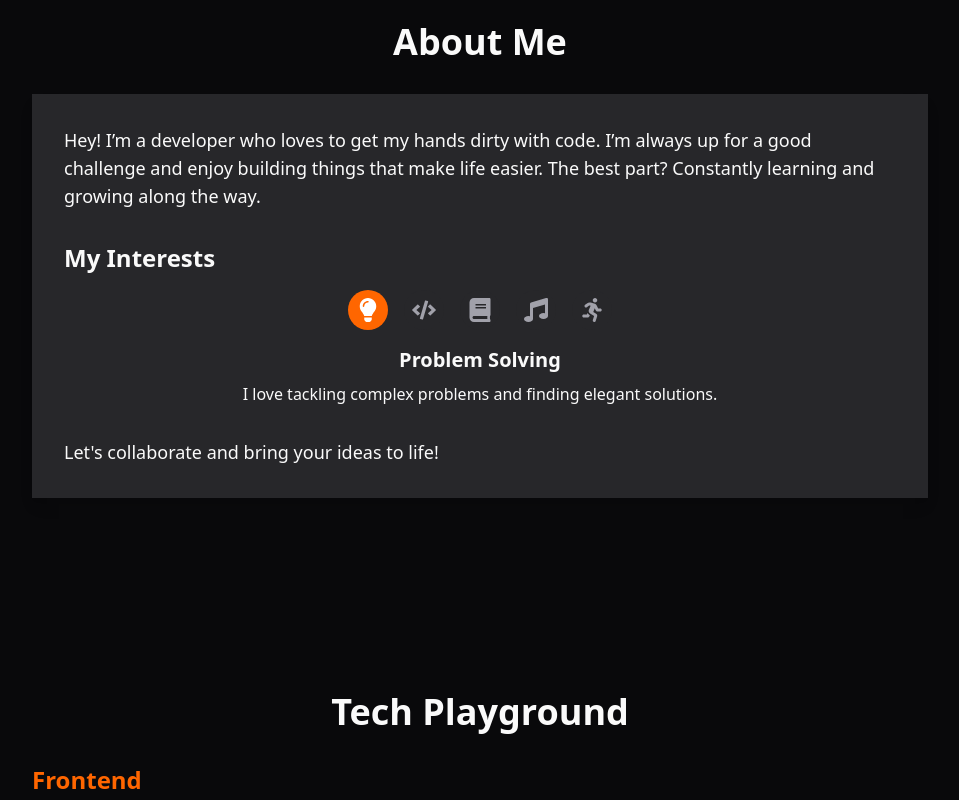
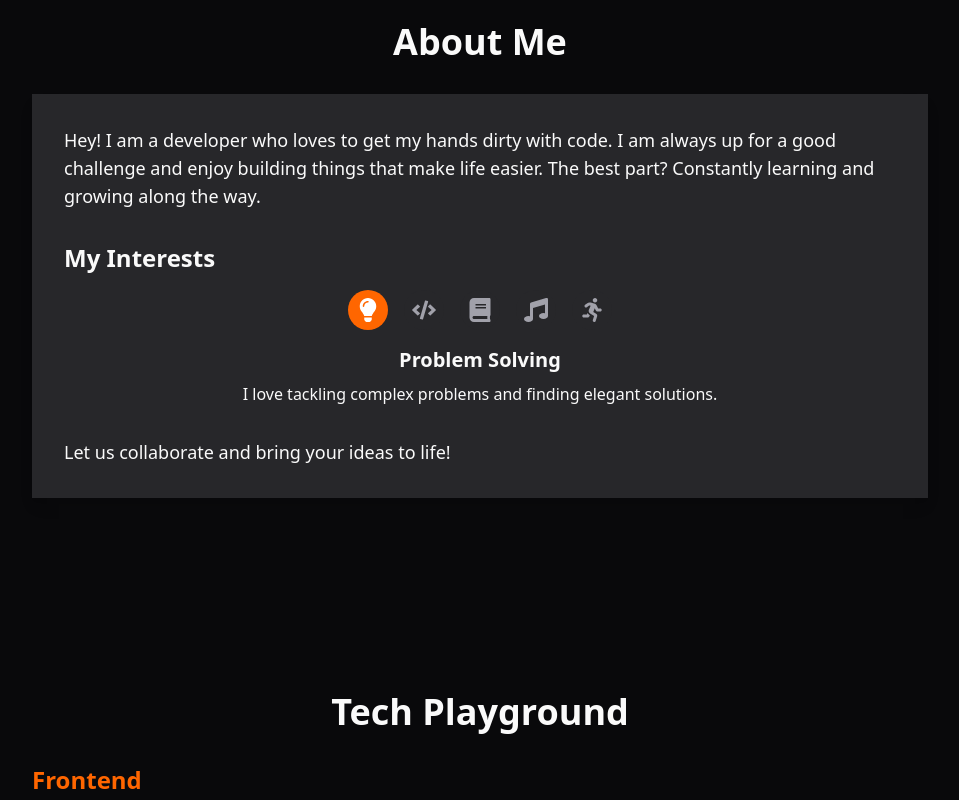
Before and after one commit to judie-tech/JuDev, a Next.js app: page / in a window 1280 px wide. Shown: the part 940-1740 px from the top of the page, without its empty margins (288-1247 px from the left). Built offline with nearby package versions, Linux system fonts and the light colour scheme; a web font is replaced by a local one.

Commit message:
fixed some build errors

```diff
--- a/components/about.tsx
+++ b/components/about.tsx
@@ -56,11 +56,12 @@ export function About() {
         </h2>
         <div className="bg-secondary rounded-lg p-8 shadow-lg animate-fadeIn">
           <p className="text-lg mb-8 font-montserrat">
-            Hey! I’m a developer who loves to get my hands dirty with code. I’m
-            always up for a good challenge and enjoy building things that make
-            life easier. The best part? Constantly learning and growing along
-            the way.
+            Hey! I am a developer who loves to get my hands dirty with code. I
+            am always up for a good challenge and enjoy building things that
+            make life easier. The best part? Constantly learning and growing
+            along the way.
           </p>
+
           <div className="mb-8">
             <h3 className="text-2xl font-semibold mb-4">My Interests</h3>
             <div className="flex justify-center space-x-4 mb-4">
@@ -86,7 +87,7 @@ export function About() {
             </div>
           </div>
           <p className="text-lg font-montserrat">
-            Let's collaborate and bring your ideas to life!
+            Let us collaborate and bring your ideas to life!
           </p>
         </div>
       </div>
--- a/components/contact.tsx
+++ b/components/contact.tsx
@@ -1,17 +1,30 @@
-"use client";
+"use client"; // Mark this as a Client Component
 
 import React, { useState } from "react";
+import { IconType } from "react-icons"; // Import IconType for proper typing
 import {
   FaEnvelope,
   FaPhone,
   FaMapMarkerAlt,
   FaLinkedin,
   FaGithub,
-  FaTwitter,
   FaInstagram,
 } from "react-icons/fa";
 
-const ContactItem = ({ icon: Icon, label, value, link }) => {
+// Define the types for the props
+interface ContactItemProps {
+  icon: IconType; // React-icons exports a type for icons
+  label: string;
+  value: string;
+  link?: string; // Optional because not all items have a link
+}
+
+const ContactItem: React.FC<ContactItemProps> = ({
+  icon: Icon,
+  label,
+  value,
+  link,
+}) => {
   const [isHovered, setIsHovered] = useState(false);
 
   return (
@@ -127,8 +140,8 @@ export function Contact() {
           </div>
           <div className="mt-8 text-center">
             <p className="text-lg animate-pulse">
-              I'm always open to new opportunities and collaborations. Feel free
-              to reach out!
+              I am always open to new opportunities and collaborations. Feel
+              free to reach out!
             </p>
           </div>
         </div>
--- a/components/hero.tsx
+++ b/components/hero.tsx
@@ -1,3 +1,4 @@
+import Image from "next/image";
 import { FaGithub, FaLinkedin, FaInstagram, FaDribbble } from "react-icons/fa";
 
 export function Hero() {
@@ -8,14 +9,16 @@ export function Hero() {
     >
       <div className="text-center">
         <div className="mb-8 animate-fadeIn">
-          <img
+          <Image
             src="/images/n.jpeg"
             alt="Your Name"
+            width={192} // Specify the width (in pixels)
+            height={192}
             className="w-48 h-48 rounded-full mx-auto border-4 border-primary"
           />
         </div>
         <h1 className="text-5xl md:text-7xl font-bold mb-4 font-playfair animate-slideInTop">
-          Hi, I'm <span className="text-primary">Judy Kagia</span>
+          Hi, I am <span className="text-primary">Judy Kagia</span>
         </h1>
         <p className="text-xl md:text-2xl mb-8 font-montserrat animate-slideInBottom">
           Software Developer | Problem Solver | Tech Enthusiast
--- a/components/projects.tsx
+++ b/components/projects.tsx
@@ -1,5 +1,6 @@
 "use client";
 
+import Image from "next/image";
 import { useState, useEffect } from "react";
 import { FaGithub, FaExternalLinkAlt } from "react-icons/fa";
 
@@ -60,11 +61,14 @@ export function Projects() {
                   : "opacity-0 translate-x-full"
               }`}
             >
-              <img
+              <Image
                 src={project.image}
                 alt={project.title}
-                className="w-full h-full object-cover"
+                fill
+                sizes="100vw"
+                className="object-cover"
               />
+
               <div className="absolute bottom-0 left-0 right-0 bg-black bg-opacity-75 text-white p-4">
                 <div className="flex justify-between items-center mb-2">
                   <h3 className="text-2xl font-bold">{project.title}</h3>
--- a/components/sidebar.tsx
+++ b/components/sidebar.tsx
@@ -1,5 +1,6 @@
 "use client";
 
+import Image from "next/image";
 import { useState, useEffect } from "react";
 import {
   FaHome,
@@ -62,9 +63,11 @@ export function Sidebar() {
       >
         <div className="flex flex-col h-full">
           <div className="p-6">
-            <img
+            <Image
               src="/images/n.jpeg"
               alt="Logo"
+              width={64} // Set an appropriate width
+              height={64} // Set an appropriate height
               className="w-16 h-16 mx-auto rounded-full animate-spin-slow"
             />
           </div>
--- a/components/theme-provider.tsx
+++ b/components/theme-provider.tsx
@@ -1,8 +1,10 @@
-'use client'
+"use client";
 
-import { ThemeProvider as NextThemesProvider } from 'next-themes'
-import { type ThemeProviderProps } from 'next-themes/dist/types'
+import {
+  ThemeProvider as NextThemesProvider,
+  type ThemeProviderProps,
+} from "next-themes";
 
 export function ThemeProvider({ children, ...props }: ThemeProviderProps) {
-  return <NextThemesProvider {...props}>{children}</NextThemesProvider>
+  return <NextThemesProvider {...props}>{children}</NextThemesProvider>;
 }
--- a/package.json
+++ b/package.json
@@ -11,12 +11,14 @@
   "dependencies": {
     "class-variance-authority": "^0.7.1",
     "clsx": "^2.1.1",
+    "glob": "^11.0.0",
     "lucide-react": "^0.469.0",
     "next": "14.2.16",
     "next-themes": "^0.4.4",
     "react": "^18",
     "react-dom": "^18",
     "react-icons": "^5.4.0",
+    "rimraf": "^6.0.1",
     "tailwind-merge": "^2.5.5",
     "tailwindcss-animate": "^1.0.7"
   },
@@ -24,7 +26,7 @@
     "@types/node": "^20",
     "@types/react": "^18",
     "@types/react-dom": "^18",
-    "eslint": "^8",
+    "eslint": "^8.57.1",
     "eslint-config-next": "14.2.16",
     "postcss": "^8",
     "tailwindcss": "^3.4.1",
```
Also changed, not shown: 1 other file (tests, documents, lock files or other folders).
